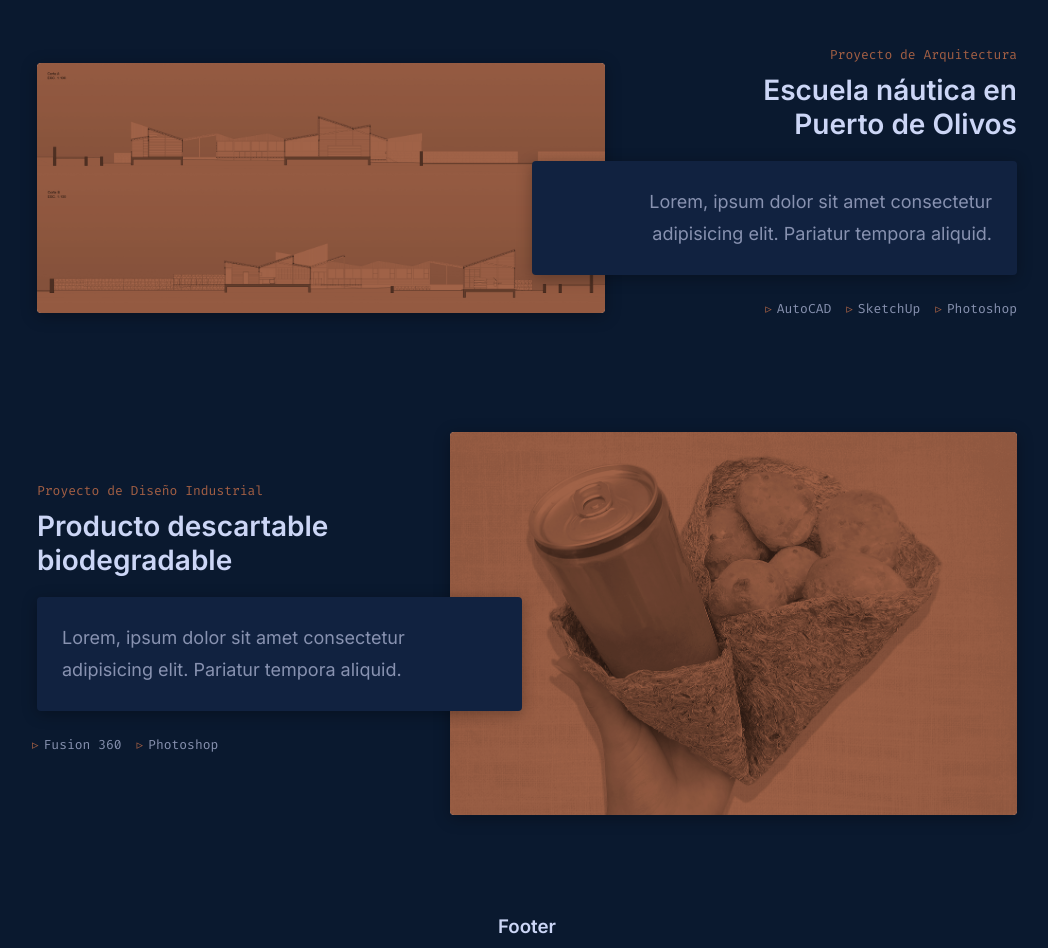
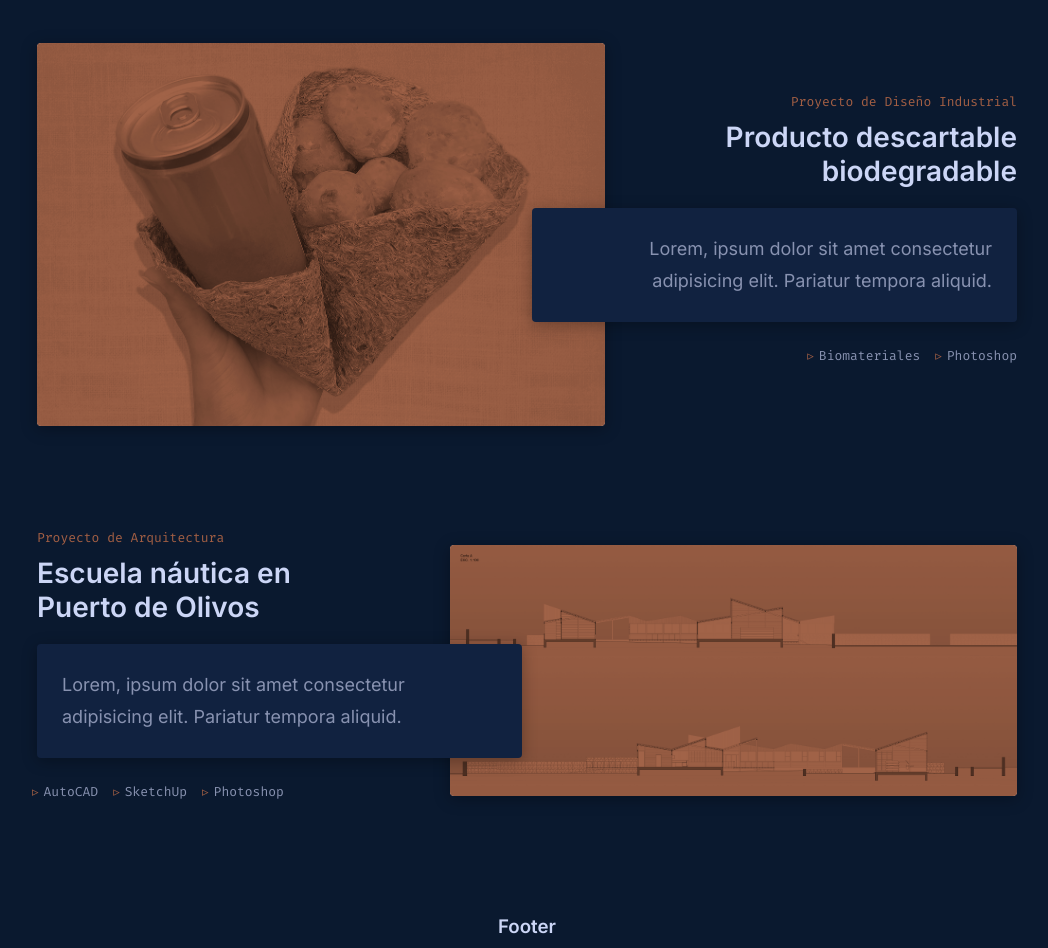
Before and after one commit to SebaQuiros/Portfolio, an Angular app: page / in a window 1280 px wide. Shown: the part 4700-5648 px from the top of the page, without its empty margins (113-1161 px from the left). Built offline with nearby package versions, Linux system fonts and the light colour scheme.

Commit message:
proyects

```diff
--- a/src/app/components/proyects/proyects.component.html
+++ b/src/app/components/proyects/proyects.component.html
@@ -5,153 +5,29 @@
   </div>
   <div class="inner">
     <ul class="featured-proyects">
-      <li class="project">
+      <li class="project" *ngFor="let proyect of proyects">
         <div class="project-content">
           <div class="project-title">
-            <span>Emprendimiento</span>
+            <span>{{ proyect.type }}</span>
             <h3>
-              <a
-                href="https://www.instagram.com/plan.3d/"
-                target="_blank"
-                rel="noreferrer"
-                >Plan 3D</a
-              >
+              <a [href]="proyect.link" target="_blank" rel="noreferrer">{{
+                proyect.title
+              }}</a>
             </h3>
           </div>
           <div class="project-description">
             <p>
-              Lorem, ipsum dolor sit amet consectetur adipisicing elit. Pariatur
-              tempora aliquid.
+              {{ proyect.description }}
             </p>
           </div>
           <ul class="project-tech-list bullet-list">
-            <li>Fusion 360</li>
-            <li>PrusaSlicer</li>
+            <li *ngFor="let tool of proyect.tools">{{ tool }}</li>
           </ul>
         </div>
         <div class="project-image">
-          <a
-            href="https://www.instagram.com/plan.3d/"
-            target="_blank"
-            rel="noreferrer"
+          <a [href]="proyect.link" target="_blank" rel="noreferrer"
             ><div class="img-wrapper">
-              <img
-                src="../assets/img/proyects/plan 3d.jpg"
-                alt="Logo de Plan 3D"
-              /></div
-          ></a>
-        </div>
-      </li>
-      <li class="project">
-        <div class="project-content">
-          <div class="project-title">
-            <span>Trabajos</span>
-            <h3>
-              <a
-                href="https://www.behance.net/gallery/85577341/TRABAJO-Ejemplos-de-renders"
-                target="_blank"
-                rel="noreferrer"
-                >Renders profesionales</a
-              >
-            </h3>
-          </div>
-          <div class="project-description">
-            <p>
-              Lorem, ipsum dolor sit amet consectetur adipisicing elit. Pariatur
-              tempora aliquid.
-            </p>
-          </div>
-          <ul class="project-tech-list bullet-list">
-            <li>SketchUp</li>
-            <li>V-Ray</li>
-            <li>Photoshop</li>
-          </ul>
-        </div>
-        <div class="project-image">
-          <a
-            href="https://www.behance.net/gallery/85577341/TRABAJO-Ejemplos-de-renders"
-            target="_blank"
-            rel="noreferrer"
-            ><div class="img-wrapper">
-              <img
-                src="../assets/img/proyects/renders.png"
-                alt="Render de oficina."
-              /></div
-          ></a>
-        </div>
-      </li>
-      <li class="project">
-        <div class="project-content">
-          <div class="project-title">
-            <span>Proyecto de Arquitectura</span>
-            <h3>
-              <a
-                href="https://www.behance.net/gallery/62157555/PROYECTO-Escuela-nautica-en-Puerto-de-Olivos"
-                target="_blank"
-                rel="noreferrer"
-                >Escuela náutica en Puerto de Olivos</a
-              >
-            </h3>
-          </div>
-          <div class="project-description">
-            <p>
-              Lorem, ipsum dolor sit amet consectetur adipisicing elit. Pariatur
-              tempora aliquid.
-            </p>
-          </div>
-          <ul class="project-tech-list bullet-list">
-            <li>AutoCAD</li>
-            <li>SketchUp</li>
-            <li>Photoshop</li>
-          </ul>
-        </div>
-        <div class="project-image">
-          <a
-            href="https://www.behance.net/gallery/62157555/PROYECTO-Escuela-nautica-en-Puerto-de-Olivos"
-            target="_blank"
-            rel="noreferrer"
-            ><div class="img-wrapper">
-              <img
-                src="../assets/img/proyects/escuela en puerto de olivos.jpg"
-                alt="Logo de Plan 3D"
-              /></div
-          ></a>
-        </div>
-      </li>
-      <li class="project">
-        <div class="project-content">
-          <div class="project-title">
-            <span>Proyecto de Diseño Industrial</span>
-            <h3>
-              <a
-                href="https://www.behance.net/gallery/143944709/PROYECTO-Biomateriales"
-                target="_blank"
-                rel="noreferrer"
-                >Producto descartable biodegradable</a
-              >
-            </h3>
-          </div>
-          <div class="project-description">
-            <p>
-              Lorem, ipsum dolor sit amet consectetur adipisicing elit. Pariatur
-              tempora aliquid.
-            </p>
-          </div>
-          <ul class="project-tech-list bullet-list">
-            <li>Fusion 360</li>
-            <li>Photoshop</li>
-          </ul>
-        </div>
-        <div class="project-image">
-          <a
-            href="https://www.behance.net/gallery/143944709/PROYECTO-Biomateriales"
-            target="_blank"
-            rel="noreferrer"
-            ><div class="img-wrapper">
-              <img
-                src="../assets/img/proyects/conoflex.jpg"
-                alt="Logo de Plan 3D"
-              /></div
+              <img [src]="proyect.img" [alt]="proyect.imgAlt" /></div
           ></a>
         </div>
       </li>
--- a/src/app/components/proyects/proyects.component.ts
+++ b/src/app/components/proyects/proyects.component.ts
@@ -1,15 +1,16 @@
 import { Component, OnInit } from '@angular/core';
+
+import { Proyect } from 'src/app/interfaces/proyect';
+import { PROYECTS } from 'src/app/mock-proyects';
 
 @Component({
   selector: 'app-proyects',
   templateUrl: './proyects.component.html',
-  styleUrls: ['./proyects.component.scss']
+  styleUrls: ['./proyects.component.scss'],
 })
 export class ProyectsComponent implements OnInit {
+  proyects = PROYECTS;
+  constructor() {}
 
-  constructor() { }
-
-  ngOnInit(): void {
-  }
-
+  ngOnInit(): void {}
 }
--- /dev/null
+++ b/src/app/interfaces/proyect.ts
@@ -0,0 +1,10 @@
+export interface Proyect {
+  id: number;
+  type: string;
+  link: string;
+  title: string;
+  description: string;
+  tools: string[];
+  img: string;
+  imgAlt: string;
+}
--- /dev/null
+++ b/src/app/mock-proyects.ts
@@ -0,0 +1,49 @@
+import { Proyect } from './interfaces/proyect';
+
+export const PROYECTS: Proyect[] = [
+  {
+    id: 1,
+    type: 'Emprendimiento',
+    link: 'https://www.instagram.com/plan.3d/',
+    title: 'Plan 3D',
+    description:
+      'Lorem, ipsum dolor sit amet consectetur adipisicing elit. Pariatur tempora aliquid.',
+    tools: ['Fusion 360', 'PrusaSlicer'],
+    img: '../assets/img/proyects/plan 3d.jpg',
+    imgAlt: 'Lunas de Plan 3D.',
+  },
+  {
+    id: 2,
+    type: 'Trabajos',
+    link: 'https://www.behance.net/gallery/85577341/TRABAJO-Ejemplos-de-renders',
+    title: 'Renders profesionales',
+    description:
+      'Lorem, ipsum dolor sit amet consectetur adipisicing elit. Pariatur tempora aliquid.',
+    tools: ['SketchUp', 'V-Ray', 'Photoshop'],
+    img: '../assets/img/proyects/renders.png',
+    imgAlt:
+      'Render de una sala de reuniones de oficina con equipamiento de madera y vidrio.',
+  },
+  {
+    id: 3,
+    type: 'Proyecto de Diseño Industrial',
+    link: 'https://www.behance.net/gallery/143944709/PROYECTO-Biomateriales',
+    title: 'Producto descartable biodegradable',
+    description:
+      'Lorem, ipsum dolor sit amet consectetur adipisicing elit. Pariatur tempora aliquid.',
+    tools: ['Biomateriales', 'Photoshop'],
+    img: '../assets/img/proyects/conoflex.jpg',
+    imgAlt: 'Lunas de Plan 3D',
+  },
+  {
+    id: 4,
+    type: 'Proyecto de Arquitectura',
+    link: 'https://www.behance.net/gallery/62157555/PROYECTO-Escuela-nautica-en-Puerto-de-Olivos',
+    title: 'Escuela náutica en Puerto de Olivos',
+    description:
+      'Lorem, ipsum dolor sit amet consectetur adipisicing elit. Pariatur tempora aliquid.',
+    tools: ['AutoCAD', 'SketchUp', 'Photoshop'],
+    img: '../assets/img/proyects/escuela en puerto de olivos.jpg',
+    imgAlt: 'Corte arquitectónico del proyecto.',
+  },
+];
```
